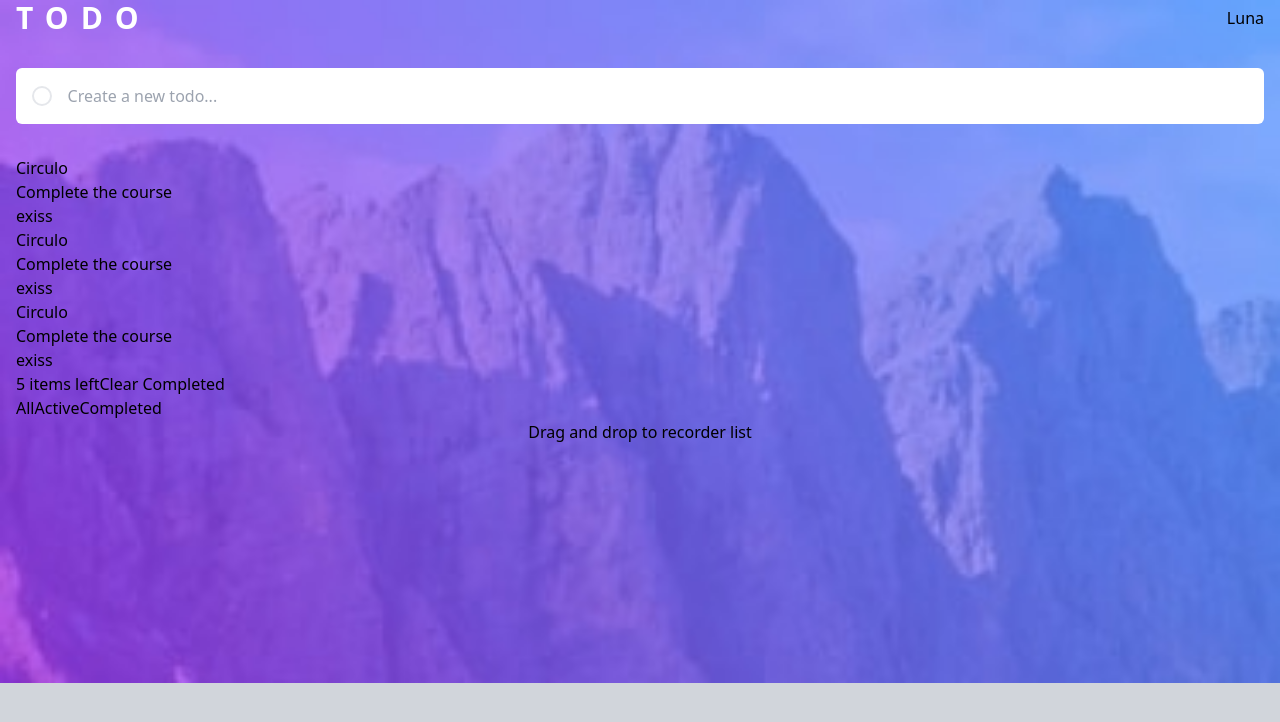
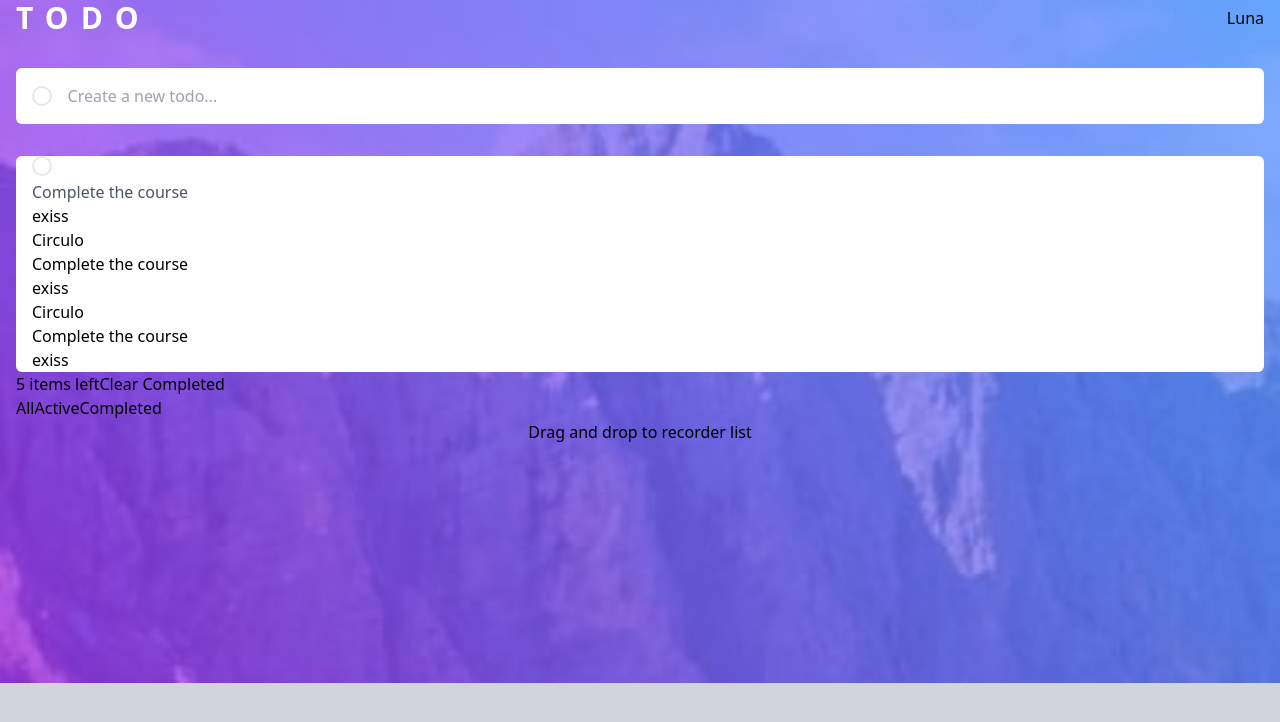
Before and after one commit to Googluu/TODOs, a React (Vite) app: page / in a window 1280 px wide. Shown: the top 722 px of the page. Built offline with nearby package versions, Linux system fonts and the light colour scheme.

Commit message:
styles para la arquitectura estatica

```diff
--- a/src/App.jsx
+++ b/src/App.jsx
@@ -18,9 +18,10 @@ function App() {
         </form>
       </header>
       <main className="container mx-auto mt-8 px-4">
+        <div className="rounded-md bg-white px-4">
           <article>
-          <button>Circulo</button>
-          <p>Complete the course</p>
+            <button className="inline-block h-5 w-5 rounded-full border-2"></button>
+            <p className="text-gray-600">Complete the course</p>
             <button>exiss</button>
           </article>
           <article>
@@ -33,6 +34,7 @@ function App() {
             <p>Complete the course</p>
             <button>exiss</button>
           </article>
+        </div>
 
         <section>
           <span>5 items left</span>
```
Lines whose indentation alone changed are shown as unchanged.
